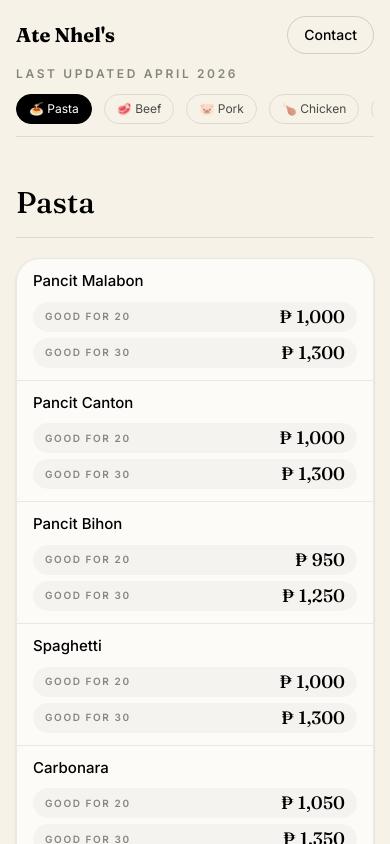
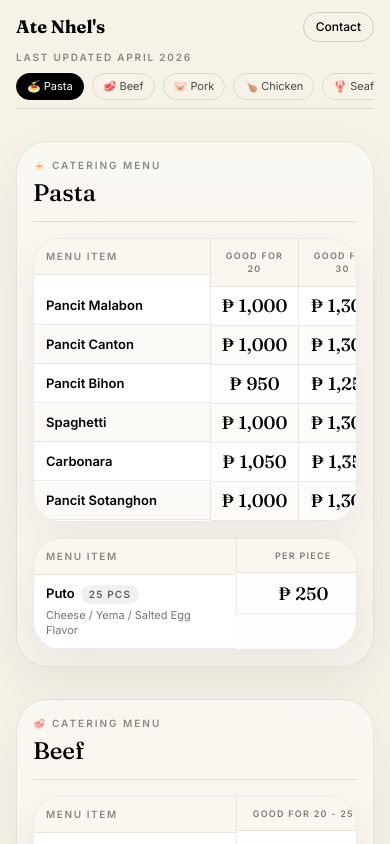
Before and after one commit to andreycruz16/ate-nhels, a React (Vite) app: page / in a window 390 px wide. Shown: the top 844 px of the page. Built offline with nearby package versions, Linux system fonts and the light colour scheme.

Commit message:
improve design

```diff
--- a/src/App.tsx
+++ b/src/App.tsx
@@ -25,82 +25,96 @@ function App() {
     href: string;
   };
 
+  const getTableId = (tableTitle: string | undefined, itemName: string) =>
+    `${tableTitle ?? "table"}-${itemName}`;
+
+  const getItemLabelParts = (itemName: string) => {
+    const sizeMatch = itemName.match(/^(.*)\s\(([^)]+)\)$/);
+
+    if (!sizeMatch) {
+      return { title: itemName, meta: null as string | null };
+    }
+
+    return {
+      title: sizeMatch[1],
+      meta: sizeMatch[2],
+    };
+  };
+
   const renderMenuTable = (
     servings: string[],
     items: MenuItem[],
     options?: { title?: string },
   ) => (
     <div className="mt-4 first:mt-0">
+      <div className="overflow-hidden rounded-[1.75rem] border border-black/8 bg-white/80 shadow-[0_14px_40px_rgba(31,41,55,0.06)]">
         {options?.title ? (
-        <p className="mb-2 text-xs font-semibold uppercase tracking-[0.18em] text-black/45 sm:text-sm">
+          <div className="flex items-center justify-between gap-3 border-b border-black/8 bg-[#f4ecde] px-4 py-3 sm:px-5">
+            <p className="text-[10px] font-semibold uppercase tracking-[0.18em] text-black/45 sm:text-[11px]">
               {options.title}
             </p>
+            <div className="rounded-full border border-black/10 bg-white/70 px-3 py-1 text-[10px] font-semibold uppercase tracking-[0.16em] text-black/45">
+              {items.length} items
+            </div>
+          </div>
         ) : null}
 
-      <div className="rounded-3xl border border-black/8 bg-white/70 shadow-sm">
-        <div className="divide-y divide-black/8 sm:hidden">
-          {items.map((item) => (
-            <article key={`${options?.title ?? "table"}-${item.name}`} className="px-4 py-3">
-              <p className="text-[15px] font-medium leading-snug text-black">{item.name}</p>
-              {item.note ? (
-                <p className="mt-1 whitespace-pre-line text-xs leading-relaxed text-black/55">{item.note}</p>
-              ) : null}
-              <div className="mt-2.5 grid gap-1.5">
-                {servings.map((serving, index) => (
+        <div className="overflow-x-auto">
           <div
-                    key={`${options?.title ?? "table"}-${item.name}-${serving}`}
-                    className="flex items-center justify-between gap-3 rounded-2xl bg-black/[0.03] px-3 py-1.5"
+            className="grid min-w-[21rem] items-start sm:min-w-[42rem]"
+            style={{ gridTemplateColumns: `minmax(11rem, 1.5fr) repeat(${servings.length}, minmax(5.5rem, 1fr))` }}
           >
-                    <p className="text-[10px] font-semibold uppercase tracking-[0.16em] text-black/45">
-                      {serving}
-                    </p>
-                    <p className="font-display text-lg leading-none text-black">
-                      {item.prices[index] || "-"}
-                    </p>
-                  </div>
-                ))}
-              </div>
-            </article>
-          ))}
-        </div>
-
-        <div className="hidden overflow-x-auto sm:block">
-          <div
-            className="grid min-w-[42rem] items-start"
-            style={{ gridTemplateColumns: `minmax(15rem, 1.5fr) repeat(${servings.length}, minmax(7rem, 1fr))` }}
-          >
-            <div className="border-b border-black/10 px-4 py-2.5 text-left text-[11px] font-semibold uppercase tracking-[0.18em] text-black/45 sm:px-4">
+            <div className="sticky left-0 z-[2] border-b border-black/8 bg-[#fbf7f0] px-3 py-2.5 text-left text-[10px] font-semibold uppercase tracking-[0.16em] text-black/45 sm:px-4 sm:text-[11px] sm:tracking-[0.18em]">
               Menu Item
             </div>
             {servings.map((serving) => (
               <div
                 key={`${options?.title ?? "table"}-${serving}`}
-                className="border-b border-l border-black/10 px-4 py-2.5 text-left text-[11px] font-semibold uppercase tracking-[0.18em] text-black/45 sm:px-4 sm:text-right"
+                className="border-b border-l border-black/8 bg-[#fbf7f0] px-2.5 py-2.5 text-center text-[9px] font-semibold uppercase tracking-[0.14em] text-black/50 sm:px-4 sm:text-right sm:text-[11px] sm:tracking-[0.18em]"
               >
                 {serving}
               </div>
             ))}
 
-            {items.map((item) => (
-              <Fragment key={`${options?.title ?? "table"}-${item.name}`}>
-                <div className="border-b border-black/8 px-4 py-3 sm:px-4">
-                  <p className="text-[15px] font-medium leading-snug text-black sm:text-base">{item.name}</p>
+            {items.map((item, itemIndex) => {
+              const itemLabel = getItemLabelParts(item.name);
+
+              return (
+              <Fragment key={getTableId(options?.title, item.name)}>
+                <div
+                  className={`sticky left-0 z-[1] border-b border-black/8 px-3 py-2.5 backdrop-blur sm:px-4 sm:py-3 ${
+                    itemIndex % 2 === 0 ? "bg-white/95" : "bg-[#fcfaf6]/95"
+                  }`}
+                >
+                  <div className="flex flex-wrap items-start gap-1.5 sm:gap-2">
+                    <p className="min-w-0 text-[13px] font-semibold leading-snug text-black sm:text-[15px]">
+                      {itemLabel.title}
+                    </p>
+                    {itemLabel.meta ? (
+                      <span className="rounded-full bg-black/[0.06] px-2 py-0.5 text-[10px] font-semibold uppercase tracking-[0.12em] whitespace-nowrap text-black/60">
+                        {itemLabel.meta}
+                      </span>
+                    ) : null}
+                  </div>
                   {item.note ? (
-                    <p className="mt-1 whitespace-pre-line text-xs leading-relaxed text-black/55">{item.note}</p>
+                    <p className="mt-1 whitespace-pre-line text-[11px] leading-snug text-black/55 sm:text-xs sm:leading-relaxed">{item.note}</p>
                   ) : null}
                 </div>
                 {servings.map((serving, index) => (
                   <div
-                    key={`${options?.title ?? "table"}-${item.name}-${serving}`}
-                    className="border-b border-l border-black/8 px-4 py-3 text-left sm:px-4 sm:text-right"
+                    key={`${getTableId(options?.title, item.name)}-${serving}`}
+                    className={`border-b border-l border-black/8 px-2.5 py-2.5 text-center sm:px-4 sm:py-3 sm:text-right ${
+                      itemIndex % 2 === 0 ? "bg-white/60" : "bg-[#fcfaf6]/70"
+                    }`}
                   >
-                    <p className="font-display text-xl leading-none text-black sm:text-[1.4rem]">
+                    <p className="font-display text-lg leading-none text-black sm:text-[1.35rem]">
                       {item.prices[index] || "-"}
                     </p>
                   </div>
                 ))}
               </Fragment>
-            ))}
+              );
+            })}
           </div>
         </div>
       </div>
@@ -251,27 +265,27 @@ function App() {
   return (
     <main className="bg-cream">
       <section id="top" className="mx-auto max-w-5xl px-4 pt-0 pb-8 sm:px-6 lg:px-8">
-        <nav className="sticky top-0 z-10 border-b border-black/10 bg-cream/95 pt-4 pb-3 backdrop-blur">
+        <nav className="sticky top-0 z-10 border-b border-black/10 bg-cream/95 pt-3 pb-2 backdrop-blur sm:pt-4 sm:pb-3">
           <div className="flex items-center justify-between gap-4">
             <a
               href="#top"
-              className="shrink-0 font-display text-xl leading-none font-bold text-black transition hover:text-black/70 sm:text-2xl"
+              className="shrink-0 font-display text-lg leading-none font-bold text-black transition hover:text-black/70 sm:text-2xl"
             >
               {menuData.brand}
             </a>
             <a
               href="#contact"
-              className="inline-flex shrink-0 rounded-full border border-black/15 px-4 py-2 text-sm font-medium text-black transition hover:bg-black hover:text-white"
+              className="inline-flex shrink-0 rounded-full border border-black/15 px-3 py-1.5 text-xs font-medium text-black transition hover:bg-black hover:text-white sm:px-4 sm:py-2 sm:text-sm"
             >
               Contact
             </a>
           </div>
-          <p className="mt-3 text-xs font-semibold uppercase tracking-[0.22em] text-black/45">
+          <p className="mt-2 text-[10px] font-semibold uppercase tracking-[0.18em] text-black/45 sm:mt-3 sm:text-xs sm:tracking-[0.22em]">
             Last updated {menuData.lastUpdated}
           </p>
-          <div className="mt-3 overflow-hidden">
+          <div className="mt-2 overflow-hidden sm:mt-3">
             <div ref={navScrollRef} className="thin-scrollbar min-w-0 overflow-x-auto">
-            <div className="flex min-w-max gap-3">
+            <div className="flex min-w-max gap-2 sm:gap-3">
               {navItems.map((item) => (
                 <a
                   key={item.id}
@@ -290,7 +304,7 @@ function App() {
                       pendingSectionTimeoutRef.current = null;
                     }, 800);
                   }}
-                  className={`rounded-full border px-3 py-1.5 text-xs transition sm:px-4 sm:py-2 sm:text-sm ${
+                  className={`rounded-full border px-2.5 py-1 text-[11px] transition sm:px-4 sm:py-2 sm:text-sm ${
                     activeSection === item.id
                       ? "border-black bg-black text-white"
                       : "border-black/10 text-black/70 hover:border-black/30 hover:text-black"
@@ -306,15 +320,24 @@ function App() {
           </div>
         </nav>
 
-        <div className="mt-12 space-y-10">
+        <div className="mt-8 space-y-8 sm:mt-12 sm:space-y-10">
           {menuSections.map((section) => (
             <section
               key={section.title}
               id={section.title.toLowerCase().replace(/\s+/g, '-')}
               className="scroll-mt-40 sm:scroll-mt-44"
             >
-              <div className="mb-5 border-b border-black/10 pb-4">
-                <h2 className="font-display text-3xl text-black">{section.title}</h2>
+              <div className="rounded-[2rem] border border-black/8 bg-[linear-gradient(180deg,rgba(255,255,255,0.45),rgba(255,255,255,0.18))] p-4 shadow-[0_20px_60px_rgba(31,41,55,0.05)] sm:p-6">
+                <div className="mb-4 flex items-end justify-between gap-4 border-b border-black/10 pb-3 sm:mb-5 sm:pb-4">
+                  <div>
+                    <p className="text-[10px] font-semibold uppercase tracking-[0.2em] text-black/45">
+                      {sectionEmojis[section.title] ?? "🍽️"} Catering Menu
+                    </p>
+                    <h2 className="mt-1 font-display text-2xl text-black sm:text-3xl">{section.title}</h2>
+                  </div>
+                  <div className="hidden rounded-full border border-black/10 bg-white/70 px-3 py-1 text-[10px] font-semibold uppercase tracking-[0.16em] text-black/45 sm:block">
+                    {section.items.length + (section.extraTables?.reduce((sum, table) => sum + table.items.length, 0) ?? 0)} choices
+                  </div>
                 </div>
 
                 {renderMenuTable(section.servings, section.items)}
@@ -324,6 +347,7 @@ function App() {
                     {renderMenuTable(table.servings, table.items, { title: table.title })}
                   </Fragment>
                 ))}
+              </div>
             </section>
           ))}
         </div>
```
Also changed, not shown: 1 other file (tests, documents, lock files or other folders). Lines whose indentation alone changed are shown as unchanged.
